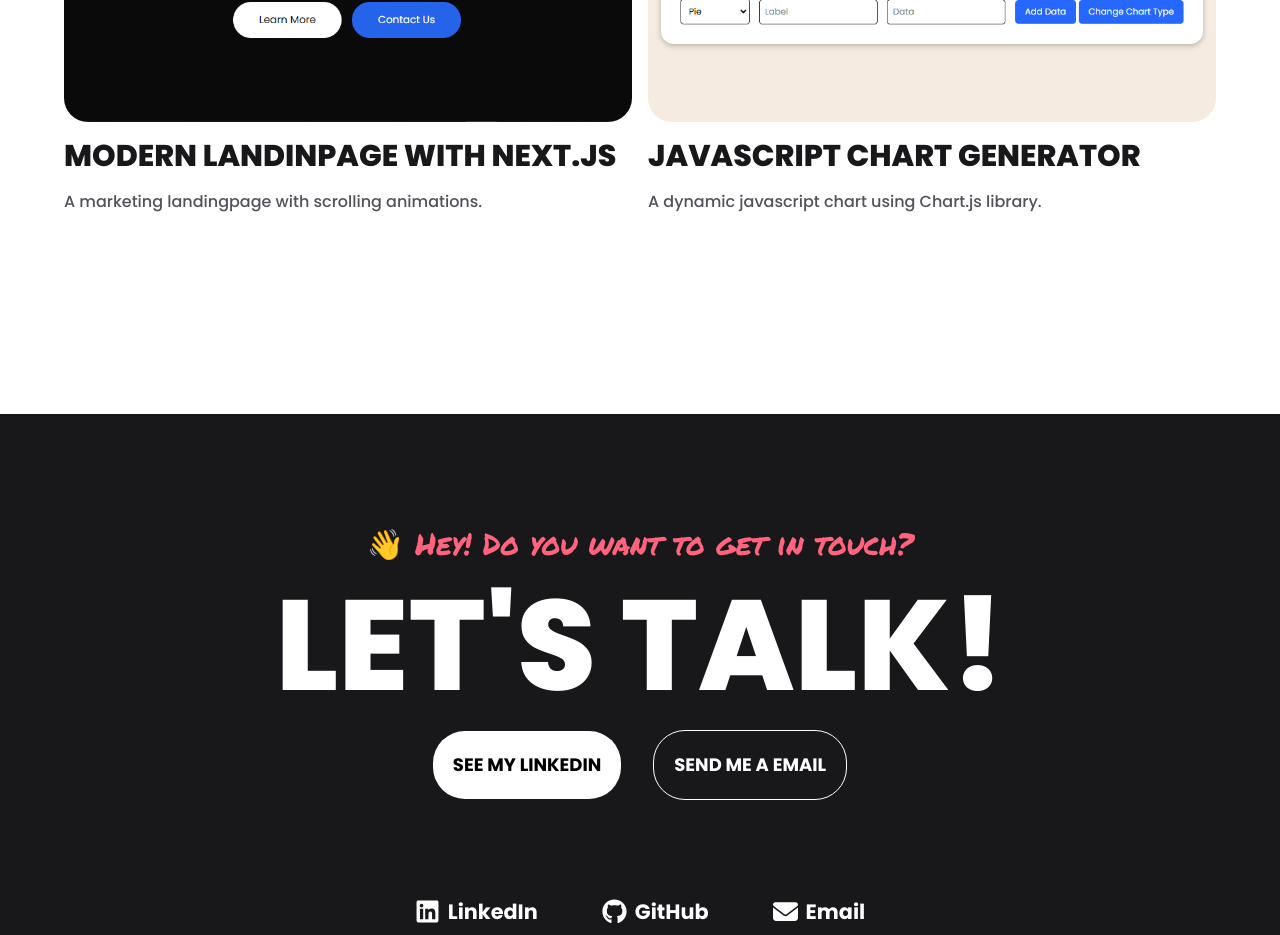
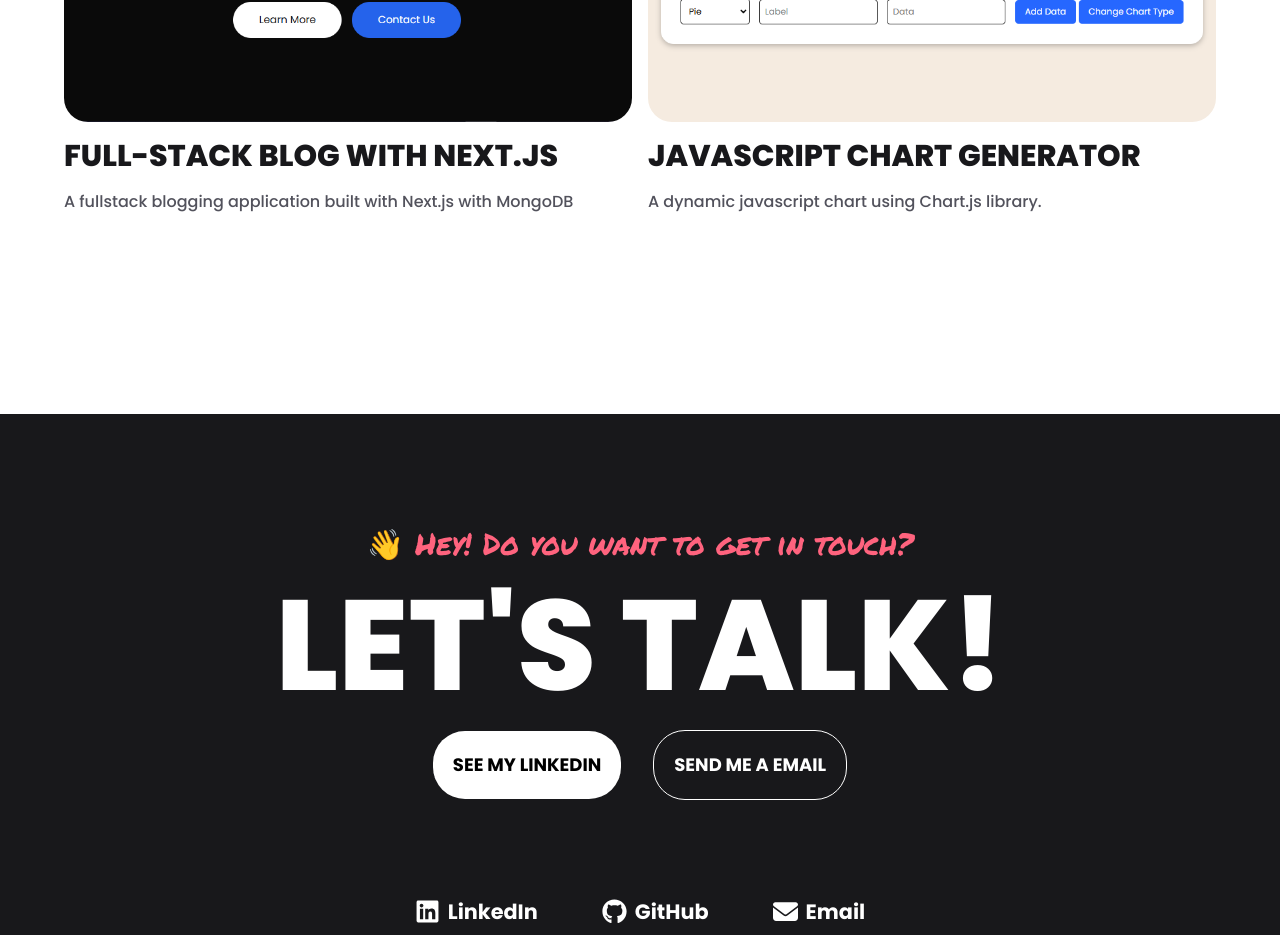
Before and after one commit to emersonramos3lt/portfolio, a React (Vite) app: page / in a window 1280 px wide. Shown: the part 2020-2955 px from the top of the page. Built offline with nearby package versions, Linux system fonts and the light colour scheme.

Commit message:
Update Projects.jsx

```diff
--- a/src/components/Projects.jsx
+++ b/src/components/Projects.jsx
@@ -34,12 +34,12 @@ const Projects = () => {
             </div>
 
             <div className='' data-aos="fade-right" data-aos-duration="700">
-                <a href="https://marketing-landinpage.vercel.app/" target='_blank'>
-                    <img src="/project3.png" alt="Contact Form" className='
+                <a href="https://fullstack-blog-nextjs-umber.vercel.app/" target='_blank'>
+                    <img src="/project3.png" alt="Blog app" className='
                     rounded-3xl w-[100%] object-cover h-[300px] sm:h-[500px] transition-transform hover:scale-95'/>
                 </a>
-                <h3 className='font-extrabold text-2xl sm:text-3xl my-2 sm:my-4 uppercase'>Modern Landinpage with Next.js</h3>
-                <p className='font-medium text-zinc-600'>A marketing landingpage with scrolling animations.</p>
+                <h3 className='font-extrabold text-2xl sm:text-3xl my-2 sm:my-4 uppercase'>Full-Stack Blog with Next.js</h3>
+                <p className='font-medium text-zinc-600'>A fullstack blogging application built with Next.js with MongoDB</p>
             </div>
 
             <div className='' data-aos="fade-right" data-aos-duration="700">
```
